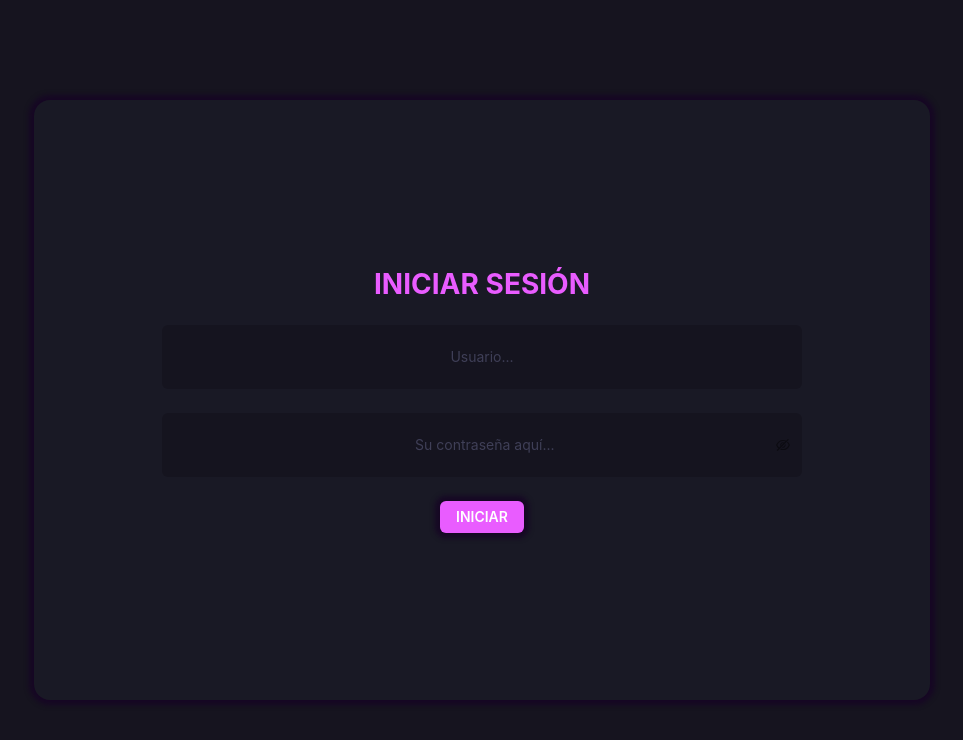
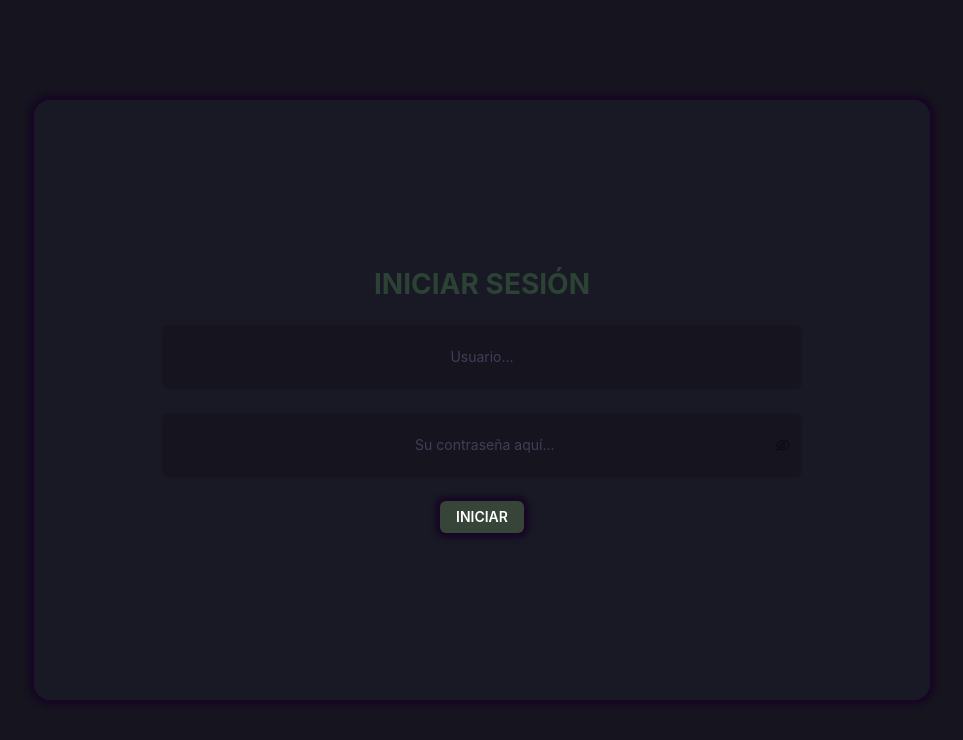
Before and after one commit to jesusdavidlm3/Chamba-con-Angeles, a React (Vite) app: page /Login in a window 1280 px wide. Shown: the top 740 px of the page, without its empty margins (158-1121 px from the left). Built offline with nearby package versions, Linux system fonts and the light colour scheme.

Commit message:
Nuevas variables para los colores.

```diff
--- a/src/AntDIconStyles.js
+++ b/src/AntDIconStyles.js
@@ -1,26 +1,26 @@
 // import { toPadding } from "chart.js/helpers"
 
 export const navBarIconStyle = {
-	color: '#e95cff',
+	color: '#4b6d17',
     fontSize: '35px'
 }
 
 export const barPanelIconStyles = {
-	color: '#6f8fc2',
+	color: '#4b6d17',
 	fontSize: '25px'
 }
 
 export const buttonPanelIconStyle = {
-	color: '#e95cff',
+	color: '#4b6d17',
 	fontSize: '40px'
 }
 
 export const backButtonStyle = {
-	color: '#01bc85',
+	color: '#4b6d17',
 	fontSize: '25px'
 }
 
 export const saveStyle = {
-	color: '#01bc85',
+	color: '#4b6d17',
 	fontSize: '25px',
 }
--- a/src/components/ConfigPanel.tsx
+++ b/src/components/ConfigPanel.tsx
@@ -18,7 +18,7 @@
             initial={{scaleY: 0, y: -350}}
             transition={{duration: .25}}
             animate={{scaleY: 1, y: 0}}
-            exit={{scaleY: 0, y: 350}}
+            exit={{scaleY: 0, y: -350}}
         >
             <div className="InsidePanel">
                 <div className='bar'>
--- a/src/components/NotifPanel.tsx
+++ b/src/components/NotifPanel.tsx
@@ -97,7 +97,7 @@
             initial={{scaleY: 0, y: -350}}
             transition={{duration: .25}}
             animate={{scaleY: 1, y: 0}}
-            exit={{scaleY: 0, y: 350}}
+            exit={{scaleY: 0, y: -350}}
         >
             <div className="InsidePanel">
                 <div className='bar'>
--- a/src/style.scss
+++ b/src/style.scss
@@ -1,11 +1,16 @@
 @import url('https://fonts.googleapis.com/css2?family=Roboto:ital,wght@0,100;0,300;0,400;0,500;0,700;0,900;1,100;1,300;1,400;1,500;1,700;1,900&display=swap');
 
 :root{
+    --darkGreen: #374538;
+    --midGreen: #586e26;
+    --lightGreen: #96ac60;
+    --yellow: #e7e14f;
+    --cream: #fff8f2;
     --bgColor: #16141f;
     --moduleBgColor: #191925;
     --navbarColor: #191825;
     --searchBarColor: #15141f;
-    --highlightColor: #e95cff;
+    --highlightColor: #2b4234;
     --notifPanelColorLetter: #6f8fc2;
     --notifBorder: #1c1c28;
     --fuchsiaShadow: 0px 0px 10px 5px rgba(233, 92, 255, 0.3);
@@ -31,7 +36,7 @@
 
 @mixin Button{
     color: white;
-    background-color: var(--highlightColor);
+    background-color: var(--darkGreen);
     font-weight: 600;
     box-shadow: 0px 0px 5px 5px var(--shadowsColor);
 
@@ -53,7 +58,7 @@
     background-color: var(--bgColor);
 
     .title{
-        color: var(--notifPanelColorLetter);
+        color: var(--yellow);
         margin: 20px;
     }
 }
@@ -87,7 +92,7 @@
         align-items: center;
         justify-content: space-between;
         div{display: flex;}
-        color: var(--notifPanelColorLetter);
+        color: var(--yellow);
 
 
         .closeButton{
@@ -133,8 +138,8 @@
     border-radius: 10px;
     box-shadow: 5px 5px 5px 5px var(--shadowsColor);
     border-width: 2px;
-        border-style: solid;
-        border-color: var(--bordersColor);
+    border-style: solid;
+    border-color: var(--bordersColor);
 
     div{
         display: flex;
@@ -161,7 +166,7 @@
         Button{
             width: 60px;
             padding: 0px 2px;
-            color: var(--notifPanelColorLetter);
+            color: var(--yellow);
             box-shadow: 0px 0px 3px 3px var(--shadowsColor);
             font-size: 12px;
 
```
